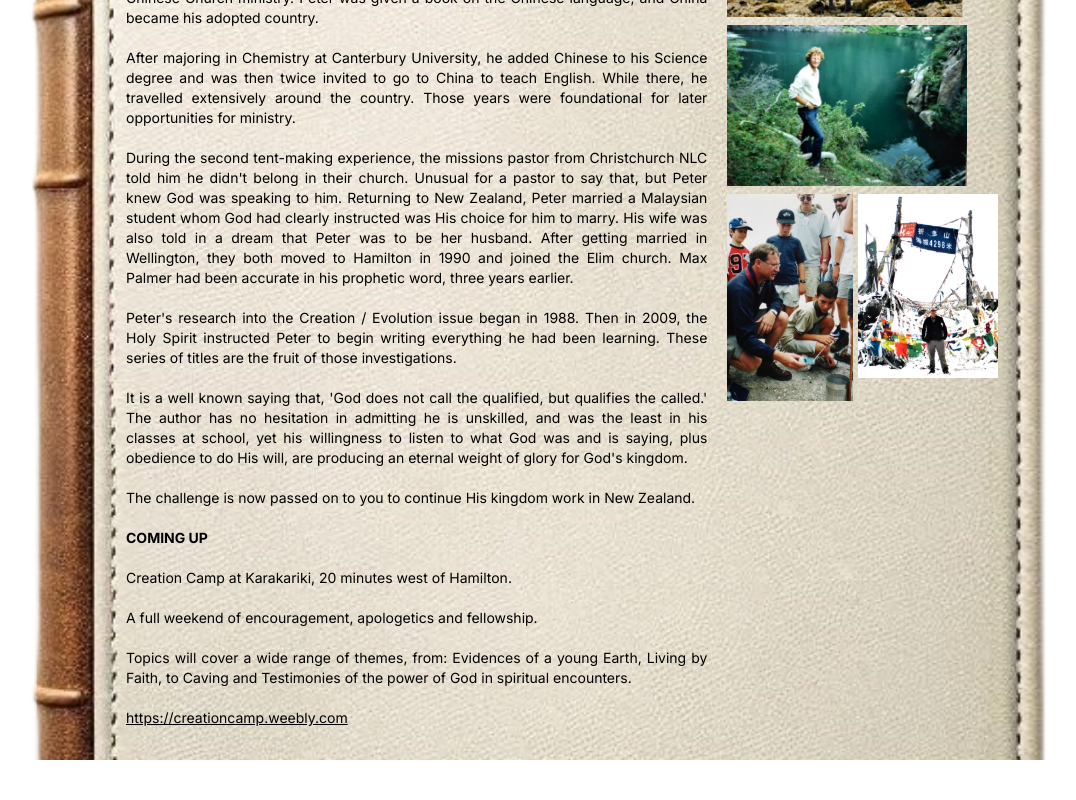
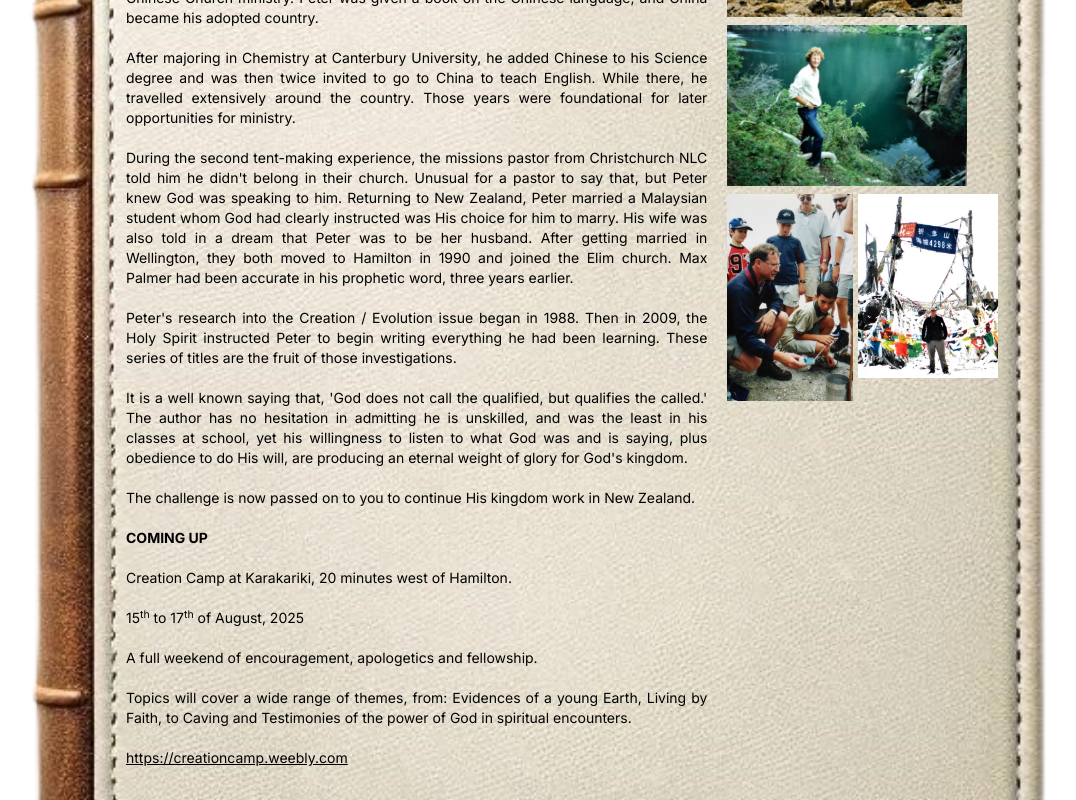
Before and after one commit to alpha2omeganz/alpha2omeganz.github.io, a Next.js app: page /about/author in a window 1280 px wide. Shown: the part 357-1157 px from the top of the page, without its empty margins (103-1179 px from the left). Before the commit the page ends 1117 px from the top, so only its background shows below. Built offline with nearby package versions, Linux system fonts and the light colour scheme.

Commit message:
Add camp date

```diff
--- a/src/app/about/author/page.tsx
+++ b/src/app/about/author/page.tsx
@@ -22,6 +22,8 @@ export default function AboutAuthor() {
           <br /><br />
           Creation Camp at Karakariki, 20 minutes west of Hamilton.
           <br /><br />
+          15<sup>th</sup> to 17<sup>th</sup> of August, 2025
+          <br /><br />
           A full weekend of encouragement, apologetics and fellowship.
           <br /><br />
           Topics will cover a wide range of themes, from: Evidences of a young Earth, Living by Faith, to Caving and Testimonies of the power of God in spiritual encounters.
```
